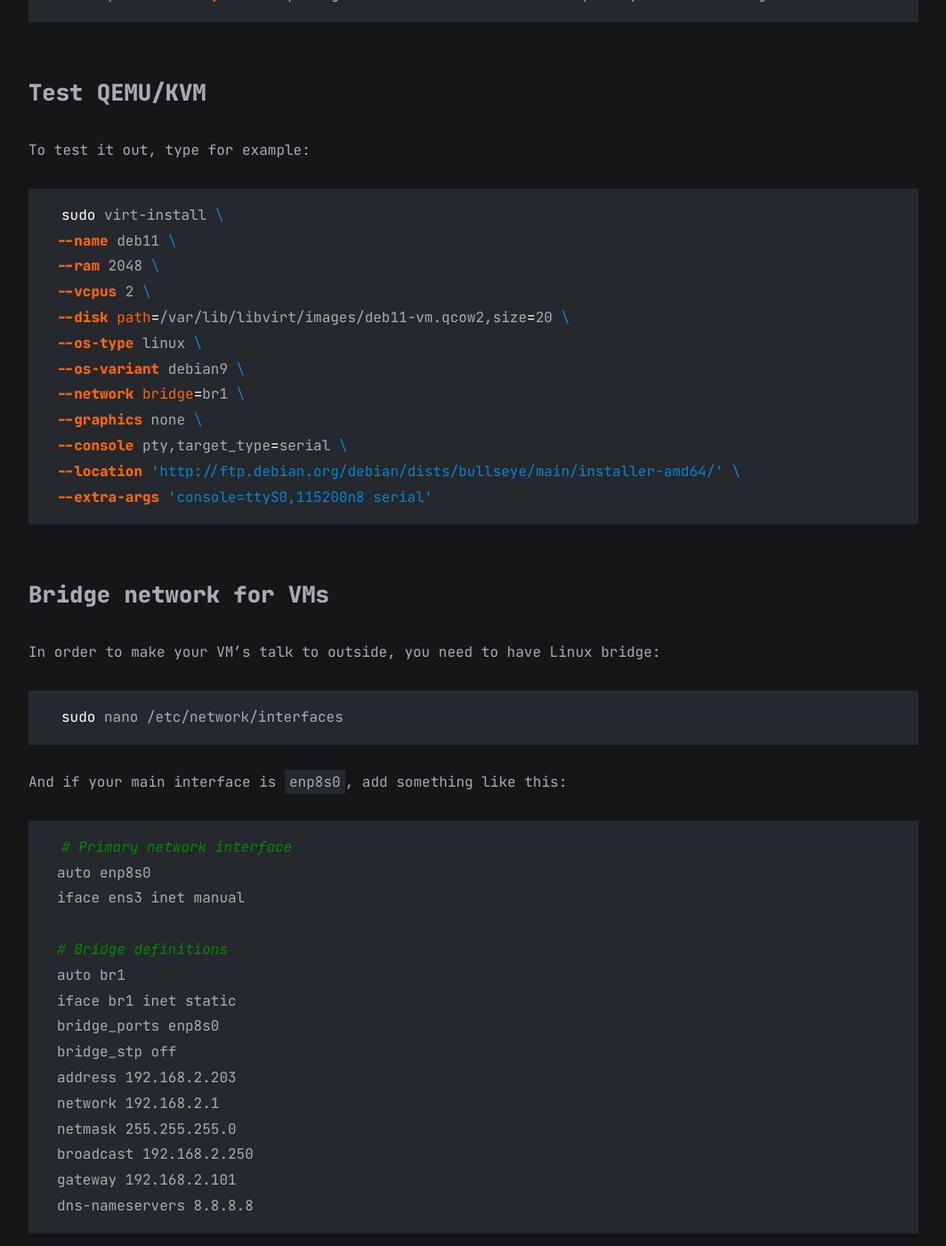
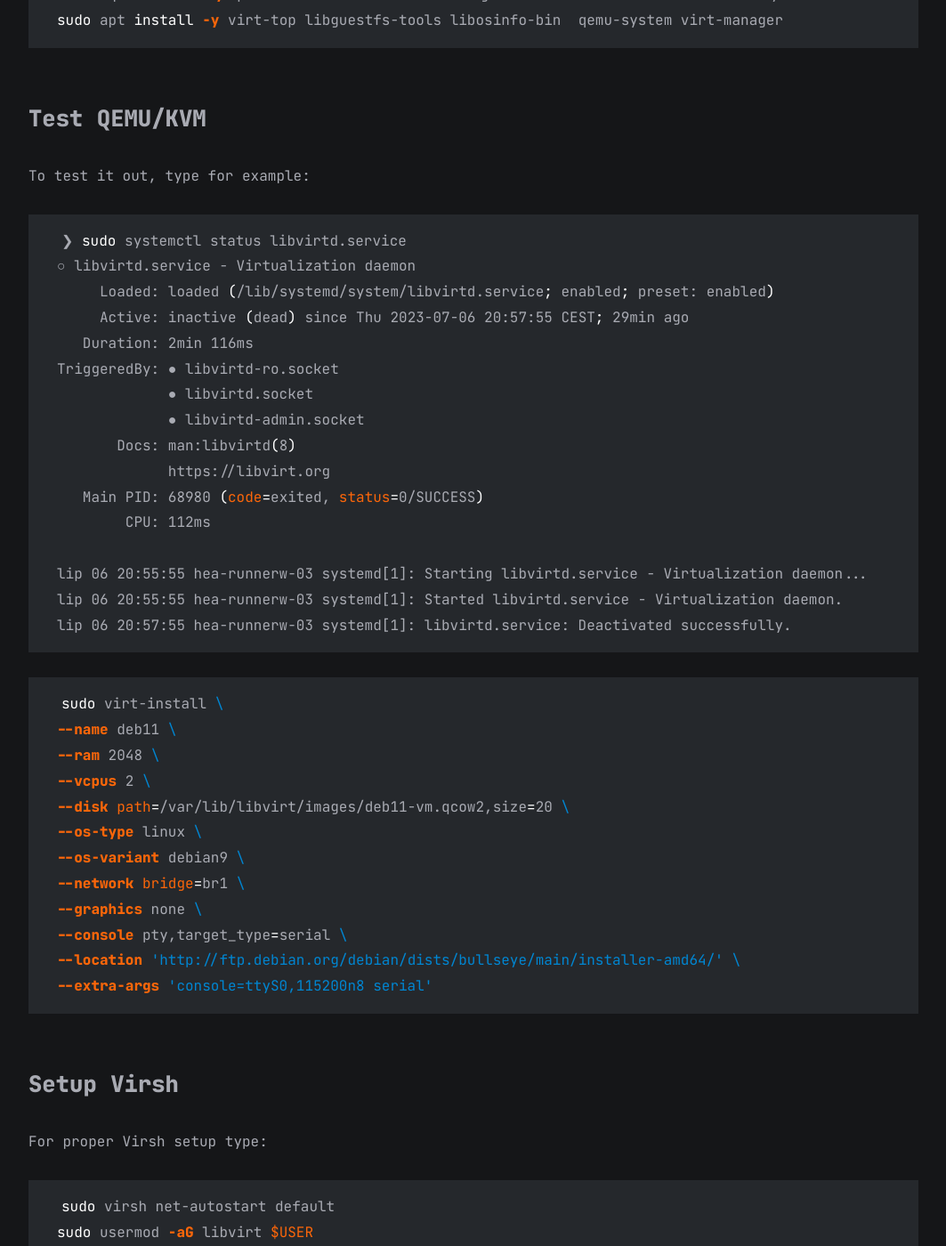
Before and after one commit to mikelogaciuk/mikelogaciuk.github.io, a Jekyll site: the page built from all_collections/_posts/2023-05-04-devops-on-debian.md, in a window 1280 px wide and 1400 px high, scrolled down 10449 px. Shown: the whole window at 89% size, without its empty margins (108-1171 px from the left). Built offline with Jekyll 4.4.1, drawn with Linux system fonts in a browser that asks for light colours; some of the changed text lies outside the part shown.

Commit message:
Add Virsh

````diff
--- a/all_collections/_posts/2023-05-04-devops-on-debian.md
+++ b/all_collections/_posts/2023-05-04-devops-on-debian.md
@@ -30,6 +30,7 @@
 - [QEMU/KVM](#qemukvm)
   - [Install QEMU/KVM](#install-qemukvm)
   - [Test QEMU/KVM](#test-qemukvm)
+  - [Setup Virsh](#setup-virsh)
   - [Bridge network for VMs](#bridge-network-for-vms)
 - [Kubernetes](#kubernetes)
   - [Kubectl](#kubectl)
@@ -349,6 +350,25 @@
 To test it out, type for example:
 
 ```shell
+❯ sudo systemctl status libvirtd.service
+○ libvirtd.service - Virtualization daemon
+     Loaded: loaded (/lib/systemd/system/libvirtd.service; enabled; preset: enabled)
+     Active: inactive (dead) since Thu 2023-07-06 20:57:55 CEST; 29min ago
+   Duration: 2min 116ms
+TriggeredBy: ● libvirtd-ro.socket
+             ● libvirtd.socket
+             ● libvirtd-admin.socket
+       Docs: man:libvirtd(8)
+             https://libvirt.org
+   Main PID: 68980 (code=exited, status=0/SUCCESS)
+        CPU: 112ms
+
+lip 06 20:55:55 hea-runnerw-03 systemd[1]: Starting libvirtd.service - Virtualization daemon...
+lip 06 20:55:55 hea-runnerw-03 systemd[1]: Started libvirtd.service - Virtualization daemon.
+lip 06 20:57:55 hea-runnerw-03 systemd[1]: libvirtd.service: Deactivated successfully.
+```
+
+```shell
 sudo virt-install \
 --name deb11 \
 --ram 2048 \
@@ -361,6 +381,19 @@
 --console pty,target_type=serial \
 --location 'http://ftp.debian.org/debian/dists/bullseye/main/installer-amd64/' \
 --extra-args 'console=ttyS0,115200n8 serial'
+```
+
+### Setup Virsh
+
+For proper Virsh setup type:
+
+```shell
+sudo virsh net-autostart default
+sudo usermod -aG libvirt $USER
+sudo usermod -aG libvirt-qemu $USER
+sudo usermod -aG kvm $USER
+sudo usermod -aG input $USER
+sudo usermod -aG disk $USER
 ```
 
 ### Bridge network for VMs
````
